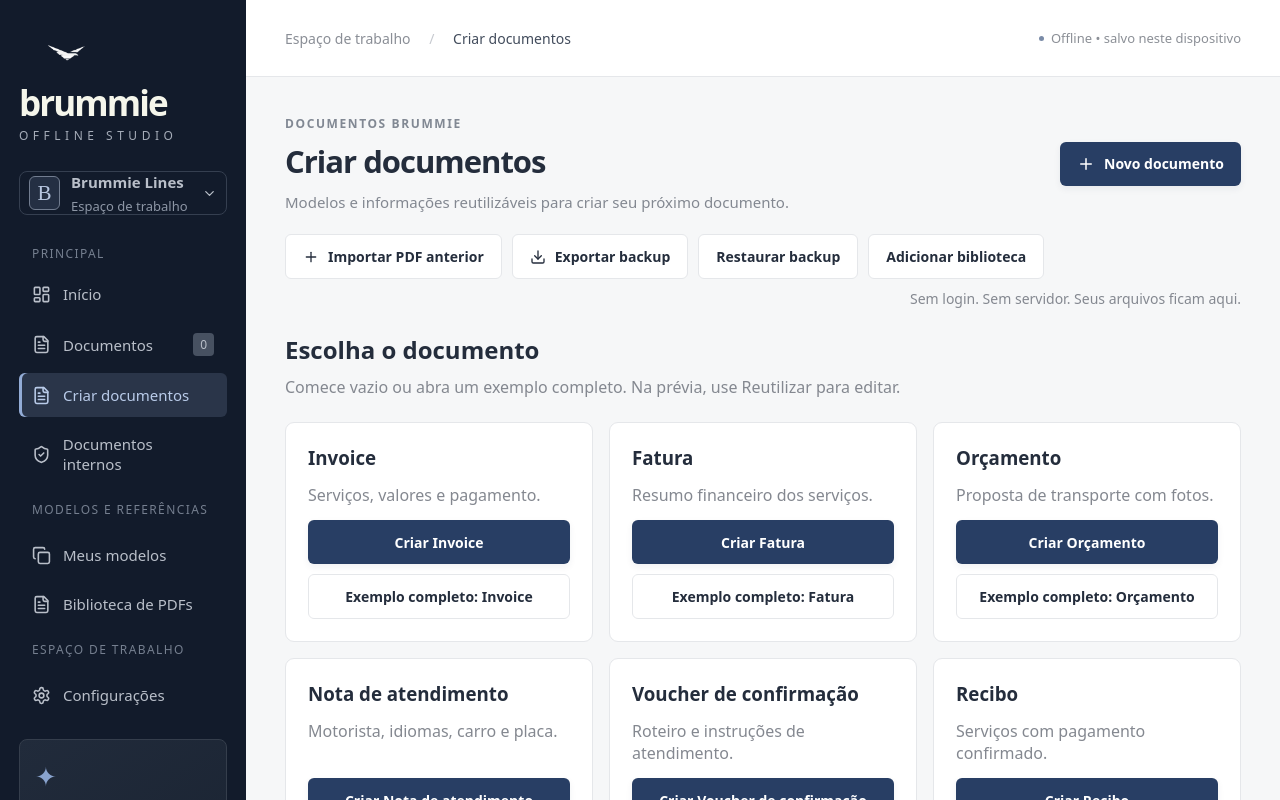
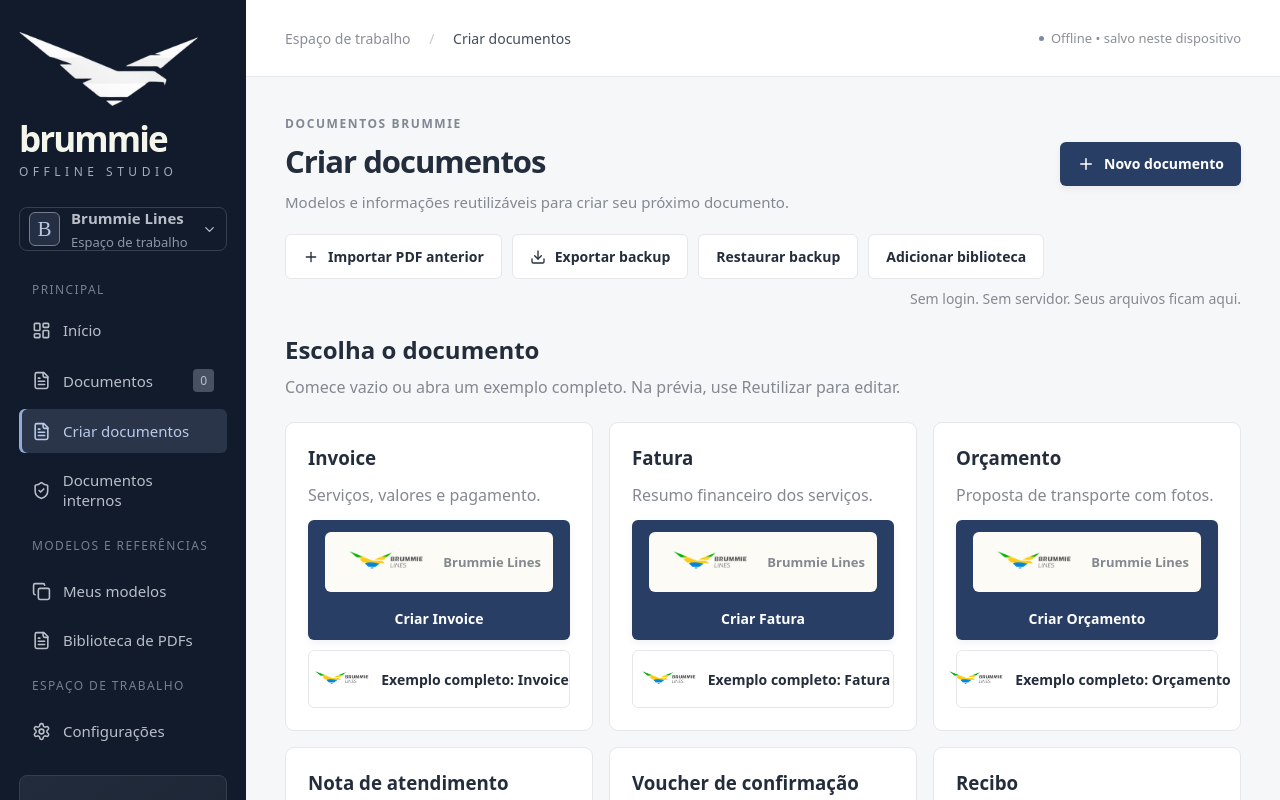
Before and after one commit to carlosredbox-hub/Brummie-Notes, a React (Vite) app: page / in a window 1280 px wide. Both pictures are taken after a click on the button "Novo documento". Shown: the top 800 px of the page. Built offline with nearby package versions, Linux system fonts and the light colour scheme.

Commit message:
feat: larger app logo, branded document buttons and saved Brummie footer defaults

```diff
--- a/package.json
+++ b/package.json
@@ -1,6 +1,6 @@
 {
   "name": "brummie-documents",
-  "version": "1.4.6",
+  "version": "1.4.7",
   "private": true,
   "type": "module",
   "scripts": {
--- a/src/document-launcher.jsx
+++ b/src/document-launcher.jsx
@@ -1,4 +1,6 @@
 import React from "react";
+import linesLogo from "./assets/lines-logo.png";
+import estateLogo from "./assets/realestate-logo.png";
 export const documentFormats = [
   ["invoice", "Invoice", "Serviços, valores e pagamento."],
   ["fatura", "Fatura", "Resumo financeiro dos serviços."],
@@ -41,20 +43,39 @@ export function DocumentLauncher({ onCreate, onExample }) {
         editar.
       </p>
       <div className="launcher-grid">
-        {documentFormats.map(([type, label, description]) => (
+        {documentFormats.map(([type, label, description]) => {
+          const estate = ["selection", "hospedagem", "guia"].includes(type);
+          const brandName = estate ? "Brummie Real Estate" : "Brummie Lines";
+          const brandLogo = estate ? estateLogo : linesLogo;
+          return (
             <article className="panel launcher-card" key={type}>
               <h3>{label}</h3>
               <p>{description}</p>
               <div>
                 <button className="primary" onClick={() => onCreate(type)}>
+                  <span
+                    className="launcher-brand"
+                    aria-hidden="true"
+                    title={brandName}
+                  >
+                    <img src={brandLogo} alt="" />
+                    <small>{brandName}</small>
+                  </span>
                   Criar {type === "selection" ? "seleção de hospedagem" : label}
                 </button>
                 <button className="secondary" onClick={() => onExample(type)}>
+                  <img
+                    className="launcher-example-logo"
+                    src={brandLogo}
+                    alt=""
+                    title={brandName}
+                  />
                   Exemplo completo: {label}
                 </button>
               </div>
             </article>
-        ))}
+          );
+        })}
       </div>
     </section>
   );
--- a/src/main.jsx
+++ b/src/main.jsx
@@ -471,7 +471,14 @@ function App() {
       <div className="shell">
         <aside className={mobile ? "open" : ""}>
           <div className="brand">
-            <img className="brand-bird" src={logo} alt="Brummie Lines" />
+            <svg
+              className="brand-bird"
+              viewBox="20 178 478 200"
+              role="img"
+              aria-label="Brummie"
+            >
+              <image href={logo} width="512" height="512" />
+            </svg>
             brummie<span>OFFLINE STUDIO</span>
           </div>
           <button className="workspace" onClick={() => setPage("settings")}>
--- a/src/offline-store.js
+++ b/src/offline-store.js
@@ -2,7 +2,7 @@ import { documentThemes } from "./document-themes.js";
 import { validateDoc } from "./editorial-document.js";
 import { makePdf, PDF_RENDER_VERSION } from "./offline-pdf.js";
 import { applyReferencePack } from "./reference-pack.js";
-import { documentPresets } from "./presets.js";
+import { documentPresets, brummieFooter, brands } from "./presets.js";
 import { documentCompany } from "./document-branding.js";
 import { appendOriginalPdfs } from "./pdf-attachments.js";
 import { makeGuideHtml } from "./guide-html.js";
@@ -87,6 +87,21 @@ function initial() {
   };
 }
 function prepareWorkspace(data) {
+  // Add supplied contact defaults without overwriting an edited company profile.
+  if (
+    data.brummieFooterVersion !== 1 &&
+    data.company.name === "Brummie Lines"
+  ) {
+    for (const [key, value] of Object.entries(brummieFooter))
+      if (!data.company[key]?.trim()) data.company[key] = value;
+    data.company.brandProfiles ||= {};
+    for (const brand of ["realestate", "luxury"]) {
+      const profile = (data.company.brandProfiles[brand] ||= {});
+      for (const key of ["address", "phone", "taxId", "website"])
+        if (!profile[key]?.trim()) profile[key] = brands[brand][key];
+    }
+    data.brummieFooterVersion = 1;
+  }
   if (data.documentPresetsVersion !== 1) {
     for (const preset of documentPresets) {
       const recordId = "preset-" + preset.id;
--- a/src/presets.js
+++ b/src/presets.js
@@ -1,12 +1,30 @@
 // Conteúdo genérico e editável. Sem credenciais, códigos de acesso, nomes ou valores reais.
+export const brummieFooter = {
+  address: "Rua Visconde de Pirajá 82 - Sala 201\nIpanema - Rio de Janeiro",
+  phone: "+55 21 99683-9024",
+  taxId: "22.738.565/0001-03",
+};
 export const brands = {
-  lines: { id: "lines", name: "Brummie Lines", color: "#1f6f4a" },
+  lines: {
+    ...brummieFooter,
+    id: "lines",
+    name: "Brummie Lines",
+    color: "#0089cf",
+  },
   realestate: {
+    ...brummieFooter,
+    website: "www.brummierealestate.com",
     id: "realestate",
     name: "Brummie Real Estate",
     color: "#e8821a",
   },
-  luxury: { id: "luxury", name: "Brummie Luxury Estate", color: "#e8821a" },
+  luxury: {
+    ...brummieFooter,
+    website: "www.brummierealestate.com",
+    id: "luxury",
+    name: "Brummie Luxury Estate",
+    color: "#e8821a",
+  },
 };
 export const guideSections = [
   [
--- a/src/style.css
+++ b/src/style.css
@@ -1502,8 +1502,8 @@ input[type="color"] {
 }
 .brand-bird {
   display: block;
-  width: 94px;
-  height: 40px;
+  width: 180px;
+  height: 76px;
   object-fit: contain;
   margin-bottom: 14px;
 }
@@ -1875,3 +1875,9 @@ aside {
 .field input,.field select,.field textarea{font-size:16px;min-height:44px}
 .pdf-page-controls{flex-wrap:wrap}
 @media(max-width:700px){.free-element-tools{flex-wrap:wrap}.free-element-tools label{flex:1 1 40%}}
+.launcher-brand { display: flex; align-items: center; gap: 10px; width: 100%; background: #fdfbf6; color: #172b4d; padding: 8px 12px; border-radius: 6px; margin-bottom: 8px; }
+.launcher-brand img { width: 100px; height: 44px; object-fit: contain; }
+.launcher-brand small { font-size: 13px; font-weight: 600; }
+.launcher-card button.primary { display: flex; flex-direction: column; align-items: center; }
+.launcher-example-logo { width: 76px; height: 32px; object-fit: contain; }
+.launcher-card button.secondary { display: flex; align-items: center; justify-content: center; gap: 8px; }
```
Also changed, not shown: 4 other files (tests, documents, lock files or other folders). Lines whose indentation alone changed are shown as unchanged.
